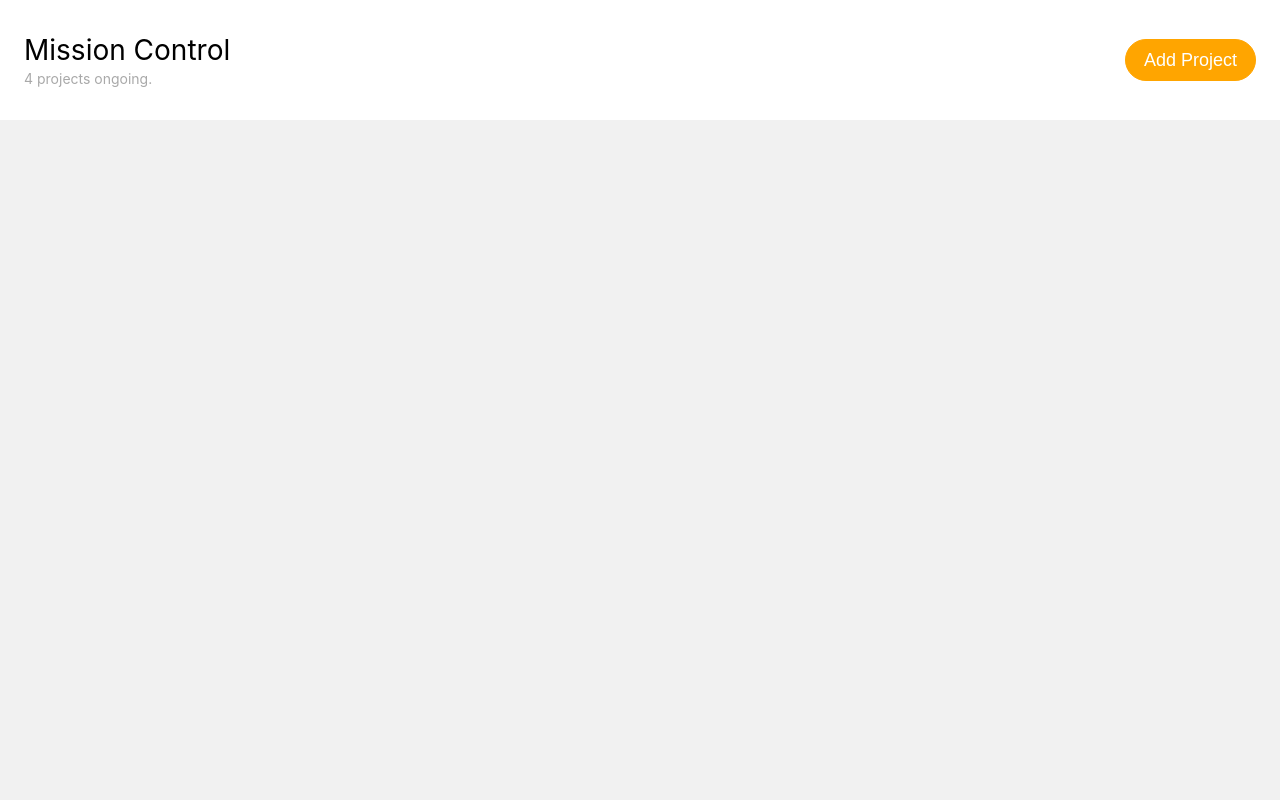
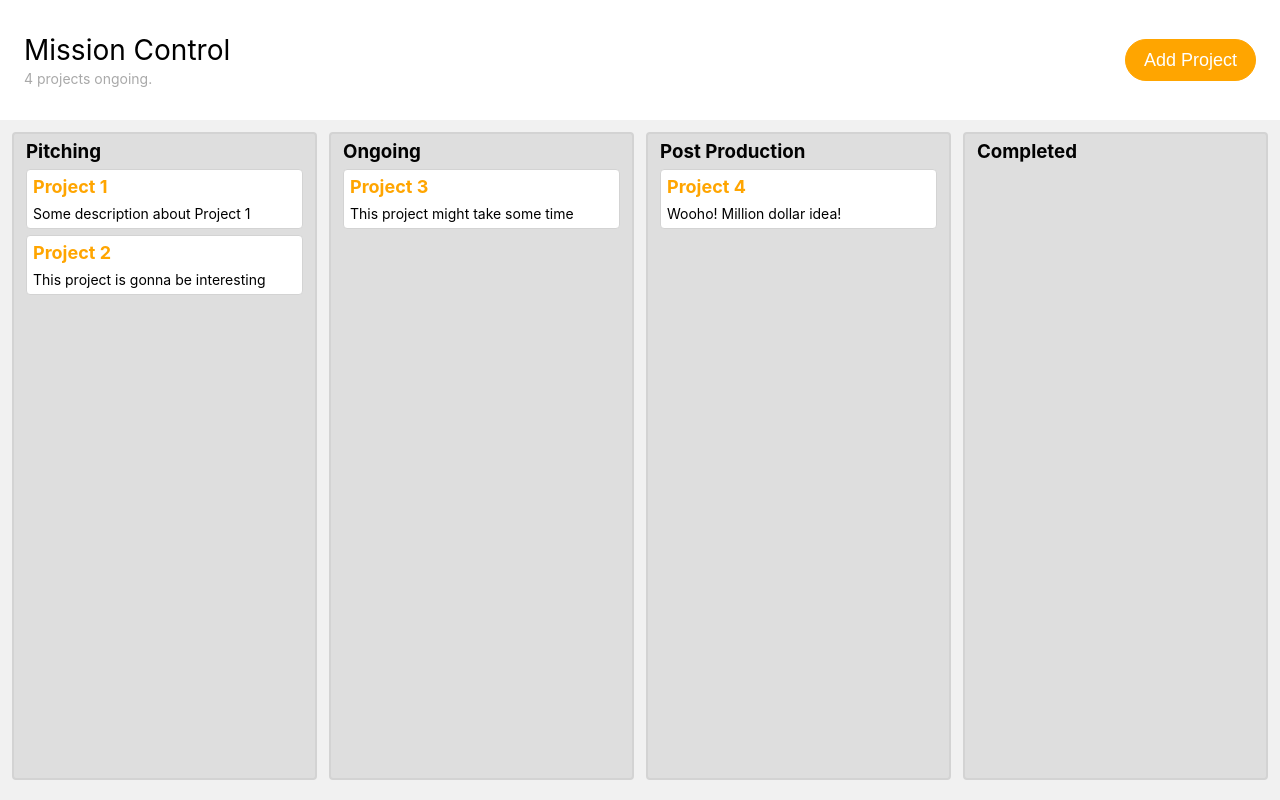
Before and after one commit to Ashu0039/kanbanboard, a React (Create React App) app: page / in a window 1280 px wide. Built offline with nearby package versions, Linux system fonts and the light colour scheme.

Commit message:
Adding initial data, format and Stage, Project components

```diff
--- a/public/index.html
+++ b/public/index.html
@@ -19,7 +19,7 @@
       work correctly both with client-side routing and a non-root public URL.
       Learn how to configure a non-root public URL by running `npm run build`.
     -->
-    <title>React App</title>
+    <title>Mission Control</title>
   </head>
   <body>
     <noscript>
--- a/src/App.js
+++ b/src/App.js
@@ -1,7 +1,9 @@
 import React, { Component } from 'react';
 import styled from 'styled-components';
+
 import Header from './components/Header';
 import KanbanBoard from './components/KanbanBoard';
+import initialData from './initialData';
 
 const AppContainer = styled.div`
   width: 100%;
@@ -11,38 +13,13 @@ const AppContainer = styled.div`
 `;
 
 class App extends Component {
-  state = {
-    stages: [
-      {
-        id: 1,
-        name: 'Pitching',
-        projects: [],
-      },
-      {
-        id: 2,
-        name: 'Ongoing',
-        projects: [],
-      },
-      {
-        id: 3,
-        name: 'Post Production',
-        projects: [],
-      },
-      {
-        id: 4,
-        name: 'Completed',
-        projects: [],
-      }
-    ],
-  }
+  state = initialData
 
   render() {
-    const { stages } = this.state;
-
     return (
       <AppContainer>
         <Header />
-        <KanbanBoard stages={stages} />
+        <KanbanBoard data={this.state} />
       </AppContainer>
     );
   }
--- a/src/components/KanbanBoard.jsx
+++ b/src/components/KanbanBoard.jsx
@@ -1,15 +1,40 @@
 import React from 'react';
+import PropTypes from 'prop-types';
 import styled from 'styled-components';
+import Stage from './Stage';
 
 const KanbanBoardContainer = styled.div`
   background: #f1f1f1;
-  padding: 12px;
   flex: 1;
   display: flex;
+  overflow-x: auto;
+  padding-bottom: 8px;
 `;
 
-const KanbanBoard = () => (
-  <KanbanBoardContainer></KanbanBoardContainer>
-);
+const KanbanBoard = (props) => {
+  const { data } = props;
+  const { stageOrder, stages, projects } = data;
+
+  return (
+    <KanbanBoardContainer>
+      {
+        stageOrder.map((stageId) => {
+          const stage = stages[stageId];
+          const projectsInStage = stage.projectIds.map(projectId => projects[projectId]);
+
+          return <Stage stage={stage} projects={projectsInStage} />
+        })
+      }
+    </KanbanBoardContainer>
+  );
+};
+
+KanbanBoard.propTypes = {
+  stages: PropTypes.arrayOf(PropTypes.shape({})),
+};
+
+KanbanBoard.defaultProps = {
+  stages: [],
+};
 
 export default KanbanBoard;
--- /dev/null
+++ b/src/components/Project.jsx
@@ -0,0 +1,43 @@
+import React from 'react';
+import PropTypes from 'prop-types';
+import styled from 'styled-components';
+
+const ProjectContainer = styled.div`
+  background: white;
+  border: 1px solid lightgray;
+  border-radius: 4px;
+  padding: 6px;
+  margin-bottom: 6px;
+`;
+
+const ProjectTitle = styled.div`
+  color: orange;
+  font-size: 18px;
+  font-weight: bold;
+  margin-bottom: 8px;
+`;
+
+const ProjectDescription = styled.div`
+  font-size: 14px;
+  color: black;
+`;
+
+const Project = ({ project }) => {
+  const { title, description } = project;
+
+  return (
+    <ProjectContainer>
+      <ProjectTitle>{ title }</ProjectTitle>
+      <ProjectDescription>{ description }</ProjectDescription>
+    </ProjectContainer>
+  );
+}
+
+Project.propTypes = {
+  project: PropTypes.shape({
+    title: PropTypes.string,
+    description: PropTypes.string,
+  }).isRequired,
+};
+
+export default Project;
--- /dev/null
+++ b/src/components/Stage.jsx
@@ -0,0 +1,52 @@
+import React from 'react';
+import PropTypes from 'prop-types';
+import styled from 'styled-components';
+import Project from './Project';
+
+const StageContainer = styled.div`
+  flex: 1;
+  border: 2px solid lightgray;
+  background: #dedede;
+  border-radius: 4px;
+  margin: 12px 6px;
+  padding: 0 12px;
+  width: auto;
+  min-width: 240px;
+
+  &:first-child {
+    margin-left: 12px;
+  }
+
+  &:last-child {
+    margin-right: 12px;
+  }
+`;
+
+const ProjectList = styled.div``;
+
+const StageName = styled.h3`
+  margin: 6px 0;
+  color: #020202;
+`;
+
+const Stage = ({ stage, projects }) => (
+  <StageContainer>
+    <StageName>{ stage.title }</StageName>
+    <ProjectList>
+      {
+        projects.map(project => <Project key={project.id} project={project} />)
+      }
+    </ProjectList>
+  </StageContainer>
+);
+
+Stage.propTypes = {
+  stage: PropTypes.shape({}).isRequired,
+  projects: PropTypes.arrayOf(PropTypes.shape({})),
+};
+
+Stage.defaultProps = {
+  projects: [],
+};
+
+export default Stage;
--- /dev/null
+++ b/src/initialData.js
@@ -0,0 +1,49 @@
+const initialData = {
+  stages: {
+    'pitching': {
+      id: 'pitching',
+      title: 'Pitching',
+      projectIds: ['project-1', 'project-2'],
+    },
+    'ongoing': {
+      id: 'ongoing',
+      title: 'Ongoing',
+      projectIds: ['project-3'],
+    },
+    'post-production': {
+      id: 'post-production',
+      title: 'Post Production',
+      projectIds: ['project-4'],
+    },
+    'completed': {
+      id: 'completed',
+      title: 'Completed',
+      projectIds: [],
+    }
+  },
+  stageOrder: ['pitching', 'ongoing', 'post-production', 'completed'],
+  projects: {
+    'project-1': {
+      id: 'project-1',
+      title: 'Project 1',
+      description: 'Some description about Project 1',
+    },
+    'project-2': {
+      id: 'project-2',
+      title: 'Project 2',
+      description: 'This project is gonna be interesting',
+    },
+    'project-3': {
+      id: 'project-3',
+      title: 'Project 3',
+      description: 'This project might take some time',
+    },
+    'project-4': {
+      id: 'project-4',
+      title: 'Project 4',
+      description: 'Wooho! Million dollar idea!',
+    },
+  },
+}
+
+export default initialData;
```
Also changed, not shown: src/logo.svg (deleted).
